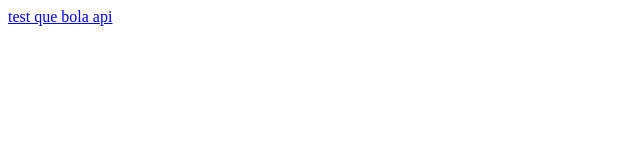
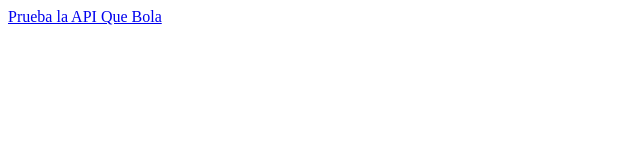
Before and after one commit to sotoplatero/crear-una-api-desde-0-en-vercel, a website: page index.html in a window 1280 px wide. Shown: the full height of the page, 0-640 px from the left. Drawn offline with Linux system fonts and the light colour scheme.

Commit message:
change text

```diff
--- a/index.html
+++ b/index.html
@@ -6,6 +6,6 @@
 	<title>Mi API</title>
 </head>
 <body>
-	<a href="/api/que-bola.json?name=Cuco">test que bola api</a>
+	<a href="/api/que-bola.json?name=lolo">Prueba la API Que Bola</a>
 </body>
 </html>
```
